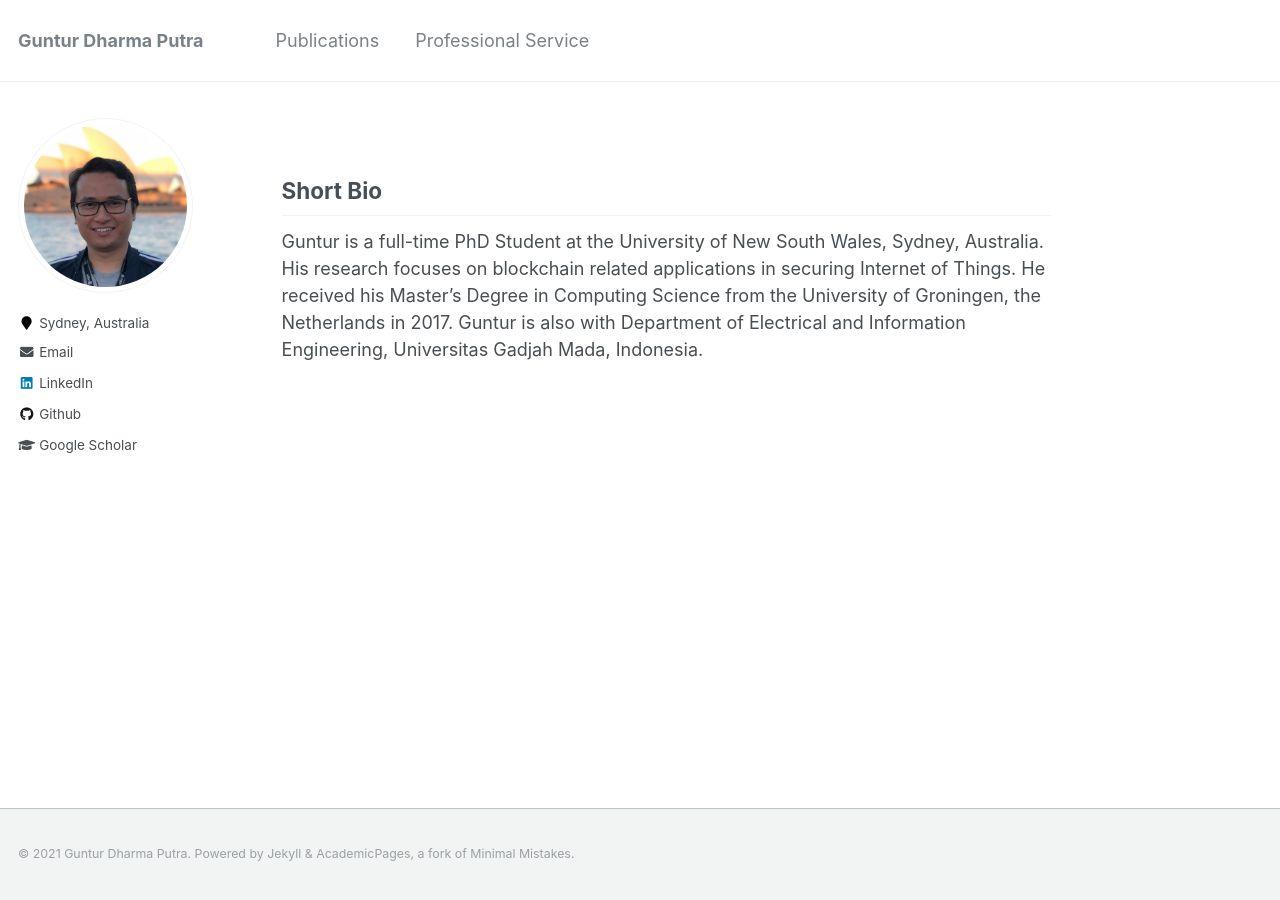
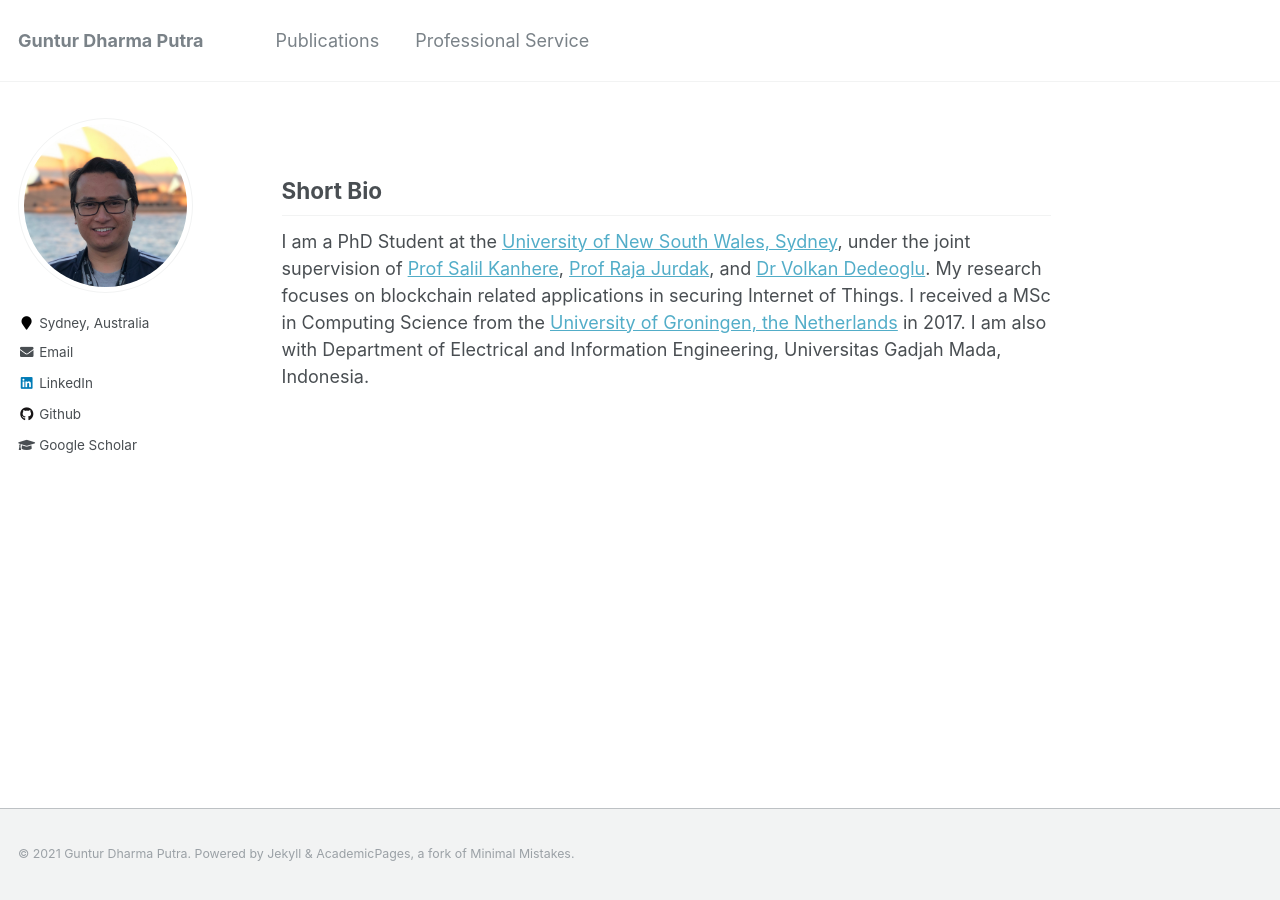
Before and after one commit to gdputra/gdputra.github.io, a Jekyll site: the page built from _pages/about.md, in a window 1280 px wide. Built offline with Jekyll 4.4.1, drawn with Linux system fonts in a browser that asks for light colours.

Commit message:
Update about.md

```diff
--- a/_pages/about.md
+++ b/_pages/about.md
@@ -11,4 +11,4 @@ redirect_from:
 Short Bio
 ---------
 
-Guntur is a full-time PhD Student at the University of New South Wales, Sydney, Australia. His research focuses on blockchain related applications in securing Internet of Things. He received his Master's Degree in Computing Science from the University of Groningen, the Netherlands in 2017. Guntur is also with Department of Electrical and Information Engineering, Universitas Gadjah Mada, Indonesia.
+I am a PhD Student at the [University of New South Wales, Sydney](https://www.unsw.edu.au/), under the joint supervision of [Prof Salil Kanhere](https://salilkanhere.net/), [Prof Raja Jurdak](http://jurdak.com/), and [Dr Volkan Dedeoglu](https://people.csiro.au/D/V/volkan-dedeoglu). My research focuses on blockchain related applications in securing Internet of Things. I received a MSc in Computing Science from the [University of Groningen, the Netherlands](https://www.rug.nl/) in 2017. I am also with Department of Electrical and Information Engineering, Universitas Gadjah Mada, Indonesia.
```
